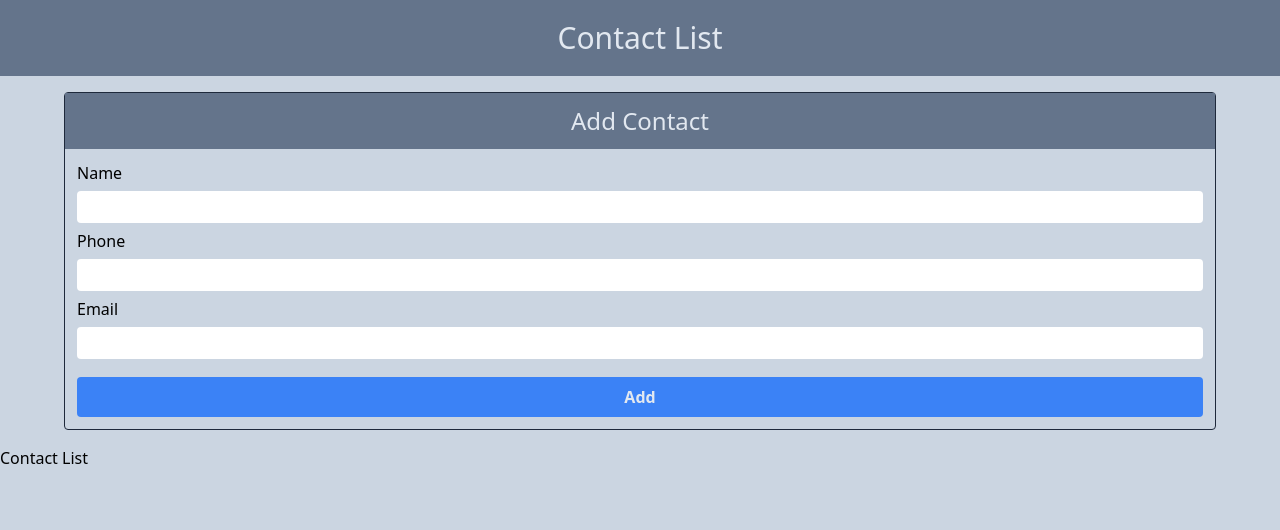
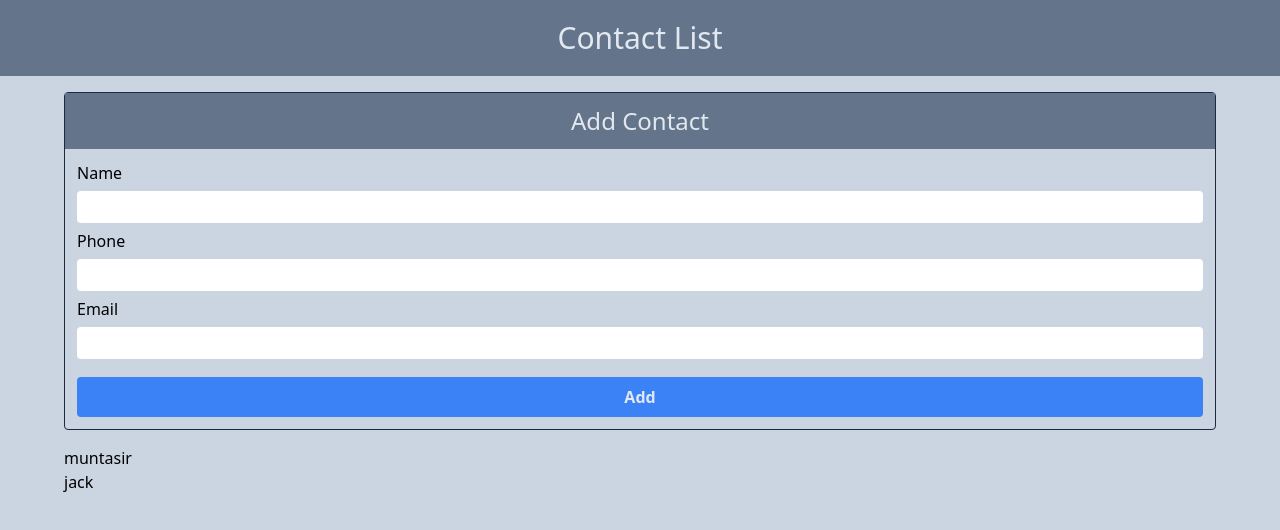
Before and after one commit to MuntasirTonmoy/contact-list-react, a React (Vite) app: page / in a window 1280 px wide. Shown: the top 530 px of the page. Built offline with nearby package versions, Linux system fonts and the light colour scheme.

Commit message:
contact added

```diff
--- a/src/App.jsx
+++ b/src/App.jsx
@@ -21,8 +21,10 @@ function App() {
   return (
     <div className="container mx-auto bg-slate-300 min-h-screen">
       <Header />
-      <AddContact />
-      <ContactList contacts={contacts} />
+      <section className="w-[90%] mx-auto">
+        <AddContact />
+        <ContactList contacts={contacts} />
+      </section>
     </div>
   );
 }
--- a/src/components/AddContact.jsx
+++ b/src/components/AddContact.jsx
@@ -2,7 +2,7 @@ import React from "react";
 
 const AddContact = () => {
   return (
-    <div className=" border border-slate-800 w-[90%] mx-auto my-4 rounded">
+    <div className="my-4 border border-slate-800  rounded">
       <h2 className="text-2xl text-center text-slate-200 p-3 bg-slate-500">
         Add Contact
       </h2>
--- a/src/components/ContactList.jsx
+++ b/src/components/ContactList.jsx
@@ -1,8 +1,10 @@
 import React from "react";
 
 const ContactList = props => {
-  console.log(props);
-  return <div>Contact List</div>;
+  const renderList = props?.contacts.map(contact => {
+    return <div className="">{contact.name}</div>;
+  });
+  return <div>{renderList}</div>;
 };
 
 export default ContactList;
```
